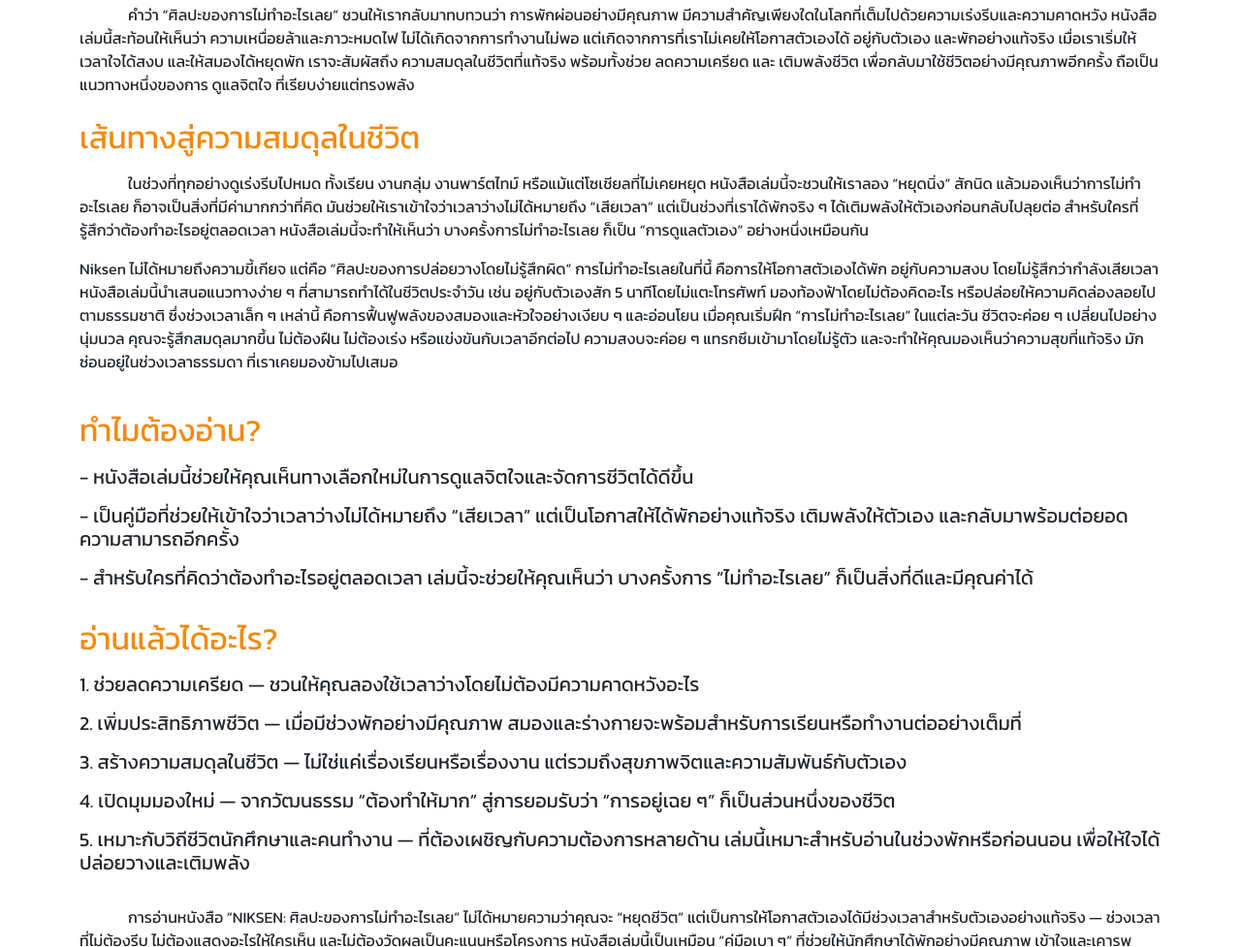
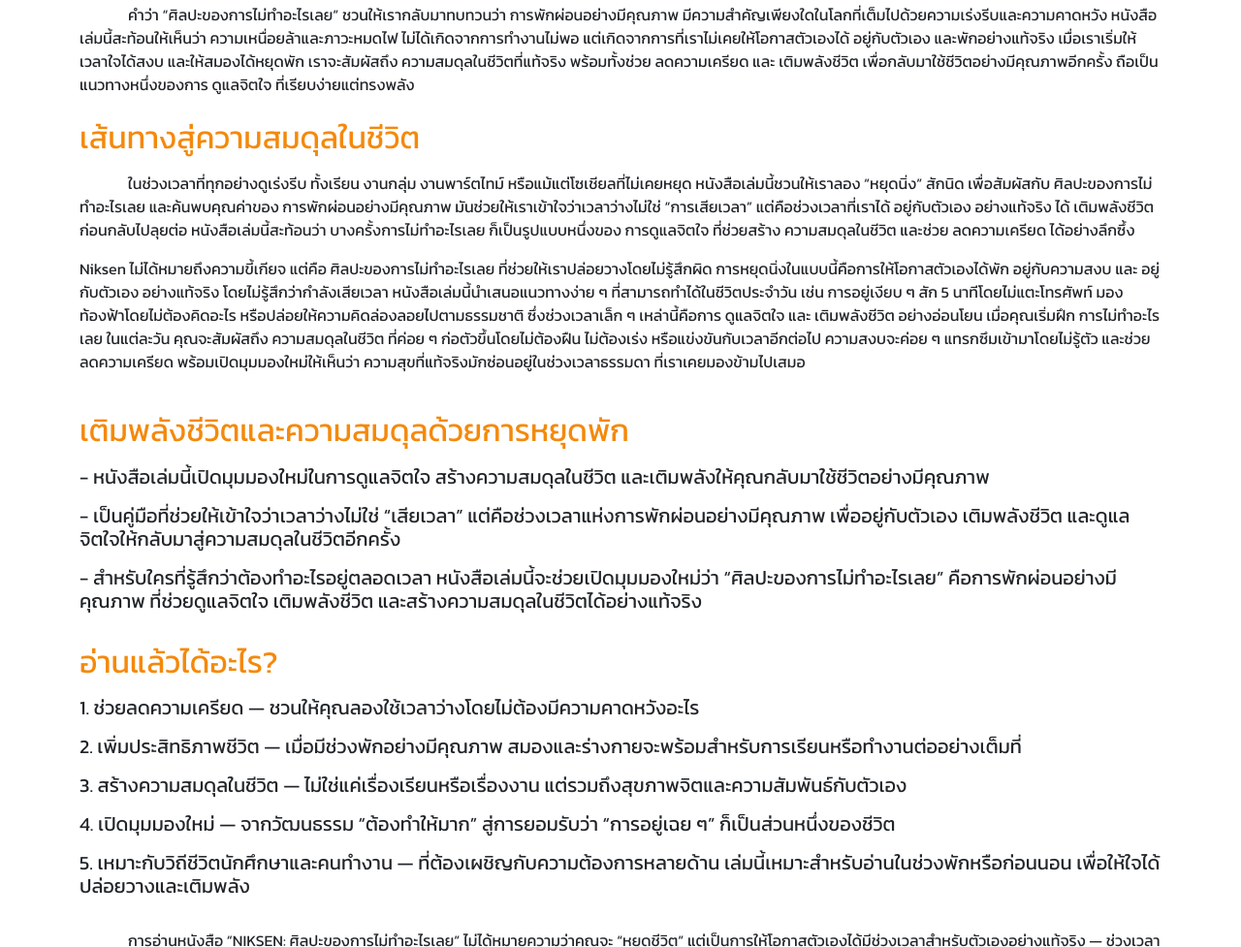
Before and after one commit to sukphuang701/niksen, a plain HTML site: page index.html in a window 1280 px wide. Shown: the part 856-1833 px from the top of the page at 97% size. Drawn offline with nearby package versions, Linux system fonts and the light colour scheme.

Commit message:
version2
ปรับ h2 ให้มีคีย์เวิร์ด

```diff
--- a/index.html
+++ b/index.html
@@ -110,27 +110,30 @@
 
                         <h2 class="mt-2 none1">เส้นทางสู่ความสมดุลในชีวิต </h2>
                         <p class="mt-2" style="text-indent: 50px;">
-                                ในช่วงที่ทุกอย่างดูเร่งรีบไปหมด ทั้งเรียน งานกลุ่ม งานพาร์ตไทม์
-                                หรือแม้แต่โซเชียลที่ไม่เคยหยุด หนังสือเล่มนี้จะชวนให้เราลอง “หยุดนิ่ง” สักนิด
-                                แล้วมองเห็นว่าการไม่ทำอะไรเลย ก็อาจเป็นสิ่งที่มีค่ามากกว่าที่คิด
+                                ในช่วงเวลาที่ทุกอย่างดูเร่งรีบ ทั้งเรียน งานกลุ่ม งานพาร์ตไทม์
+                                หรือแม้แต่โซเชียลที่ไม่เคยหยุด หนังสือเล่มนี้ชวนให้เราลอง “หยุดนิ่ง” สักนิด
+                                เพื่อสัมผัสกับ ศิลปะของการไม่ทำอะไรเลย และค้นพบคุณค่าของ การพักผ่อนอย่างมีคุณภาพ
 
-                                มันช่วยให้เราเข้าใจว่าเวลาว่างไม่ได้หมายถึง “เสียเวลา” แต่เป็นช่วงที่เราได้พักจริง ๆ
-                                ได้เติมพลังให้ตัวเองก่อนกลับไปลุยต่อ สำหรับใครที่รู้สึกว่าต้องทำอะไรอยู่ตลอดเวลา
-                                หนังสือเล่มนี้จะทำให้เห็นว่า บางครั้งการไม่ทำอะไรเลย ก็เป็น “การดูแลตัวเอง”
-                                อย่างหนึ่งเหมือนกัน
+                                มันช่วยให้เราเข้าใจว่าเวลาว่างไม่ใช่ “การเสียเวลา” แต่คือช่วงเวลาที่เราได้ อยู่กับตัวเอง
+                                อย่างแท้จริง ได้ เติมพลังชีวิต ก่อนกลับไปลุยต่อ หนังสือเล่มนี้สะท้อนว่า
+                                บางครั้งการไม่ทำอะไรเลย ก็เป็นรูปแบบหนึ่งของ การดูแลจิตใจ ที่ช่วยสร้าง ความสมดุลในชีวิต
+                                และช่วย ลดความเครียด ได้อย่างลึกซึ้ง
                         </p>
 
                         <p id="wow">
-                                Niksen ไม่ได้หมายถึงความขี้เกียจ แต่คือ “ศิลปะของการปล่อยวางโดยไม่รู้สึกผิด”
-                                การไม่ทำอะไรเลยในที่นี้ คือการให้โอกาสตัวเองได้พัก อยู่กับความสงบ
-                                โดยไม่รู้สึกว่ากำลังเสียเวลา หนังสือเล่มนี้นำเสนอแนวทางง่าย ๆ
-                                ที่สามารถทำได้ในชีวิตประจำวัน เช่น อยู่กับตัวเองสัก 5 นาทีโดยไม่แตะโทรศัพท์
-                                มองท้องฟ้าโดยไม่ต้องคิดอะไร หรือปล่อยให้ความคิดล่องลอยไปตามธรรมชาติ ซึ่งช่วงเวลาเล็ก ๆ
-                                เหล่านี้ คือการฟื้นฟูพลังของสมองและหัวใจอย่างเงียบ ๆ และอ่อนโยน เมื่อคุณเริ่มฝึก
-                                “การไม่ทำอะไรเลย” ในแต่ละวัน ชีวิตจะค่อย ๆ เปลี่ยนไปอย่างนุ่มนวล
-                                คุณจะรู้สึกสมดุลมากขึ้น ไม่ต้องฝืน ไม่ต้องเร่ง หรือแข่งขันกับเวลาอีกต่อไป ความสงบจะค่อย
-                                ๆ แทรกซึมเข้ามาโดยไม่รู้ตัว และจะทำให้คุณมองเห็นว่าความสุขที่แท้จริง
-                                มักซ่อนอยู่ในช่วงเวลาธรรมดา ที่เราเคยมองข้ามไปเสมอ
+                                Niksen ไม่ได้หมายถึงความขี้เกียจ แต่คือ ศิลปะของการไม่ทำอะไรเลย
+                                ที่ช่วยให้เราปล่อยวางโดยไม่รู้สึกผิด การหยุดนิ่งในแบบนี้คือการให้โอกาสตัวเองได้พัก
+                                อยู่กับความสงบ และ อยู่กับตัวเอง อย่างแท้จริง โดยไม่รู้สึกว่ากำลังเสียเวลา
+
+                                หนังสือเล่มนี้นำเสนอแนวทางง่าย ๆ ที่สามารถทำได้ในชีวิตประจำวัน เช่น การอยู่เงียบ ๆ สัก 5
+                                นาทีโดยไม่แตะโทรศัพท์ มองท้องฟ้าโดยไม่ต้องคิดอะไร
+                                หรือปล่อยให้ความคิดล่องลอยไปตามธรรมชาติ ซึ่งช่วงเวลาเล็ก ๆ เหล่านี้คือการ ดูแลจิตใจ และ
+                                เติมพลังชีวิต อย่างอ่อนโยน
+
+                                เมื่อคุณเริ่มฝึก การไม่ทำอะไรเลย ในแต่ละวัน คุณจะสัมผัสถึง ความสมดุลในชีวิต ที่ค่อย ๆ
+                                ก่อตัวขึ้นโดยไม่ต้องฝืน ไม่ต้องเร่ง หรือแข่งขันกับเวลาอีกต่อไป ความสงบจะค่อย ๆ
+                                แทรกซึมเข้ามาโดยไม่รู้ตัว และช่วย ลดความเครียด พร้อมเปิดมุมมองใหม่ให้เห็นว่า
+                                ความสุขที่แท้จริงมักซ่อนอยู่ในช่วงเวลาธรรมดา ที่เราเคยมองข้ามไปเสมอ
                         </p>
 
 
@@ -140,23 +143,25 @@
 
         <div class="container mt-4 ">
                 <div class="row">
-                        <h2 class="none1">ทำไมต้องอ่าน?</h2>
+                        <h2 class="none1">เติมพลังชีวิตและความสมดุลด้วยการหยุดพัก</h2>
 
                         <h5 class="mt-2" style="text-indent: 0px;">
-                                - หนังสือเล่มนี้ช่วยให้คุณเห็นทางเลือกใหม่ในการดูแลจิตใจและจัดการชีวิตได้ดีขึ้น
+                                - หนังสือเล่มนี้เปิดมุมมองใหม่ในการดูแลจิตใจ สร้างความสมดุลในชีวิต
+                                และเติมพลังให้คุณกลับมาใช้ชีวิตอย่างมีคุณภาพ
                         </h5>
                         <br>
 
                         <h5 class="mt-2" style="text-indent: 0px;" id="great">
-                                - เป็นคู่มือที่ช่วยให้เข้าใจว่าเวลาว่างไม่ได้หมายถึง “เสียเวลา”
-                                แต่เป็นโอกาสให้ได้พักอย่างแท้จริง เติมพลังให้ตัวเอง
-                                และกลับมาพร้อมต่อยอดความสามารถอีกครั้ง
+                                - เป็นคู่มือที่ช่วยให้เข้าใจว่าเวลาว่างไม่ใช่ “เสียเวลา”
+                                แต่คือช่วงเวลาแห่งการพักผ่อนอย่างมีคุณภาพ เพื่ออยู่กับตัวเอง เติมพลังชีวิต
+                                และดูแลจิตใจให้กลับมาสู่ความสมดุลในชีวิตอีกครั้ง
                         </h5>
                         <br>
 
                         <h5 class="mt-2" style="text-indent: 0px;">
-                                - สำหรับใครที่คิดว่าต้องทำอะไรอยู่ตลอดเวลา เล่มนี้จะช่วยให้คุณเห็นว่า บางครั้งการ
-                                “ไม่ทำอะไรเลย” ก็เป็นสิ่งที่ดีและมีคุณค่าได้
+                                - สำหรับใครที่รู้สึกว่าต้องทำอะไรอยู่ตลอดเวลา หนังสือเล่มนี้จะช่วยเปิดมุมมองใหม่ว่า
+                                “ศิลปะของการไม่ทำอะไรเลย” คือการพักผ่อนอย่างมีคุณภาพ ที่ช่วยดูแลจิตใจ เติมพลังชีวิต
+                                และสร้างความสมดุลในชีวิตได้อย่างแท้จริง
                         </h5>
                         <br>
 
```
